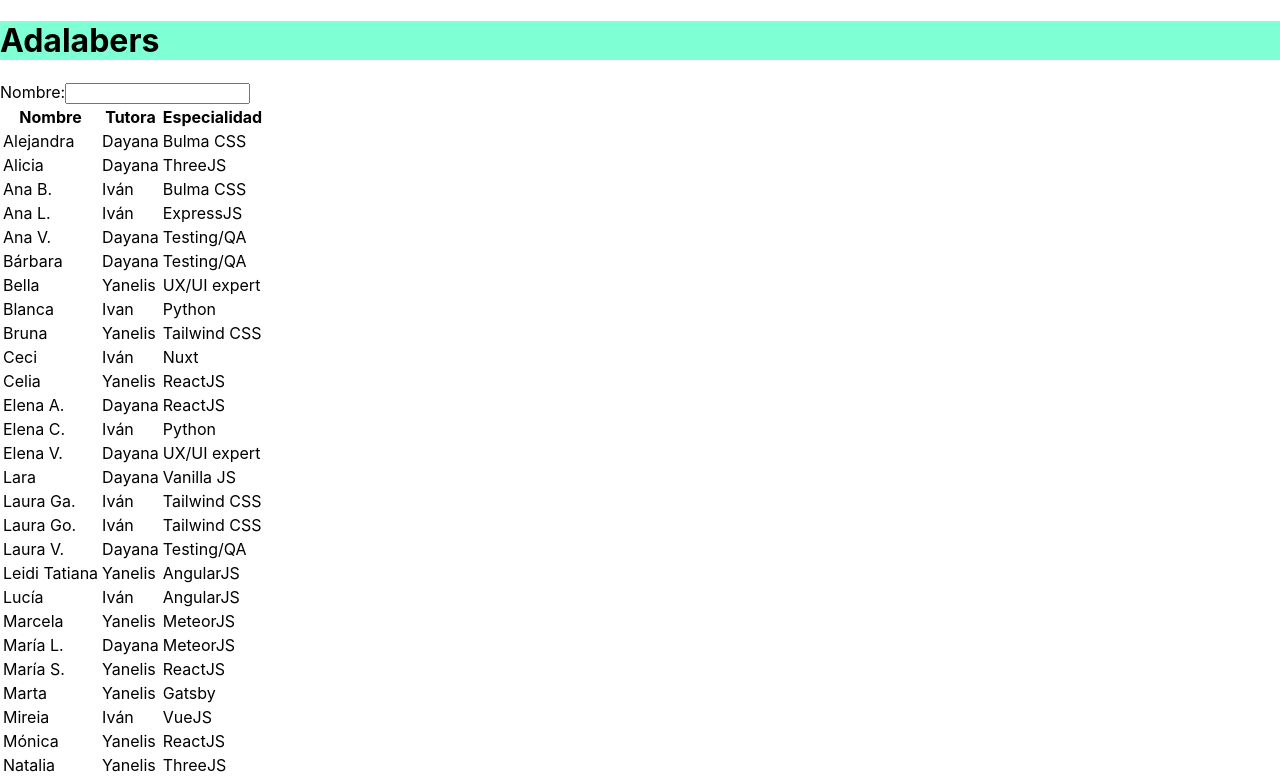
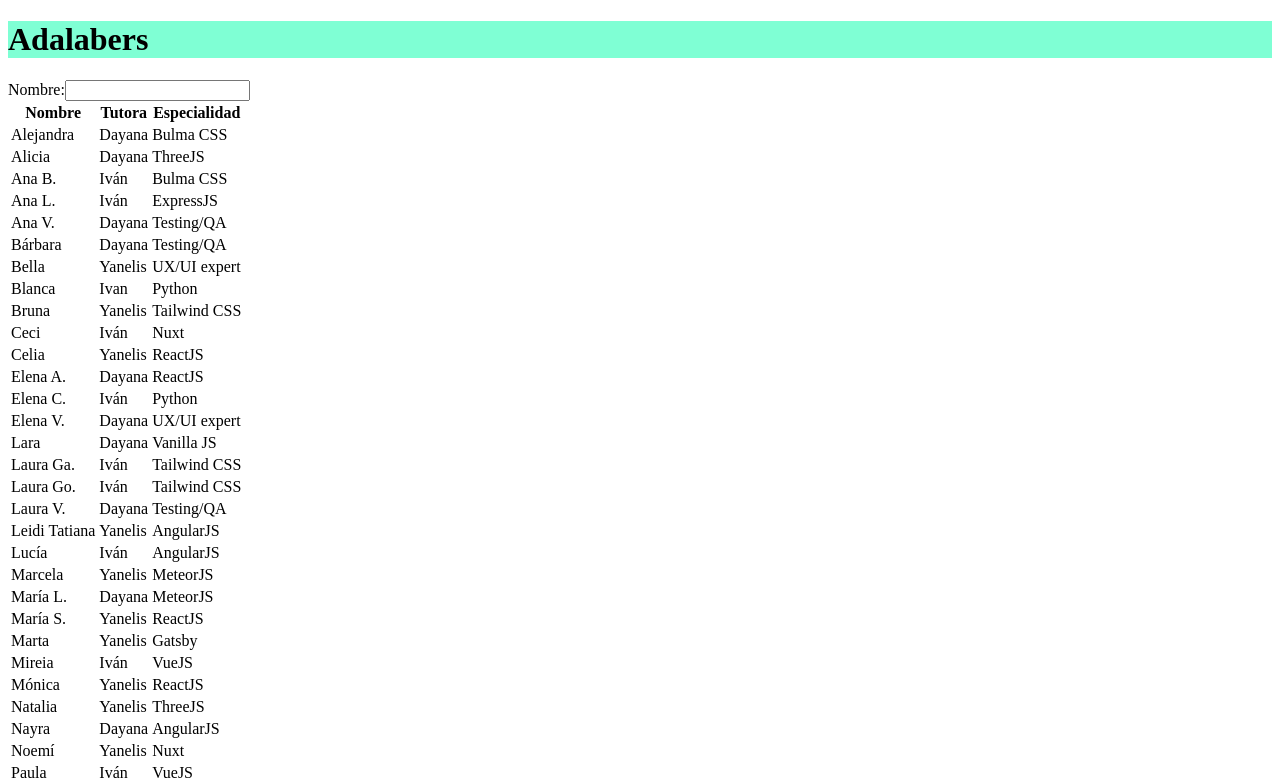
Before and after one commit to Adalab/modulo-3-evaluacion-intermedia-Aliripoll, a React (Create React App) app: page / in a window 1280 px wide. Shown: the top 781 px of the page. Built offline with nearby package versions, Linux system fonts and the light colour scheme.

Commit message:
remove files

```diff
--- a/src/styles/index.scss
+++ /dev/null
@@ -1,13 +0,0 @@
-body {
-  margin: 0;
-  font-family: -apple-system, BlinkMacSystemFont, 'Segoe UI', 'Roboto', 'Oxygen',
-    'Ubuntu', 'Cantarell', 'Fira Sans', 'Droid Sans', 'Helvetica Neue',
-    sans-serif;
-  -webkit-font-smoothing: antialiased;
-  -moz-osx-font-smoothing: grayscale;
-}
-
-code {
-  font-family: source-code-pro, Menlo, Monaco, Consolas, 'Courier New',
-    monospace;
-}
```
Also changed, not shown: src/index.js (+5 -6 lines).
